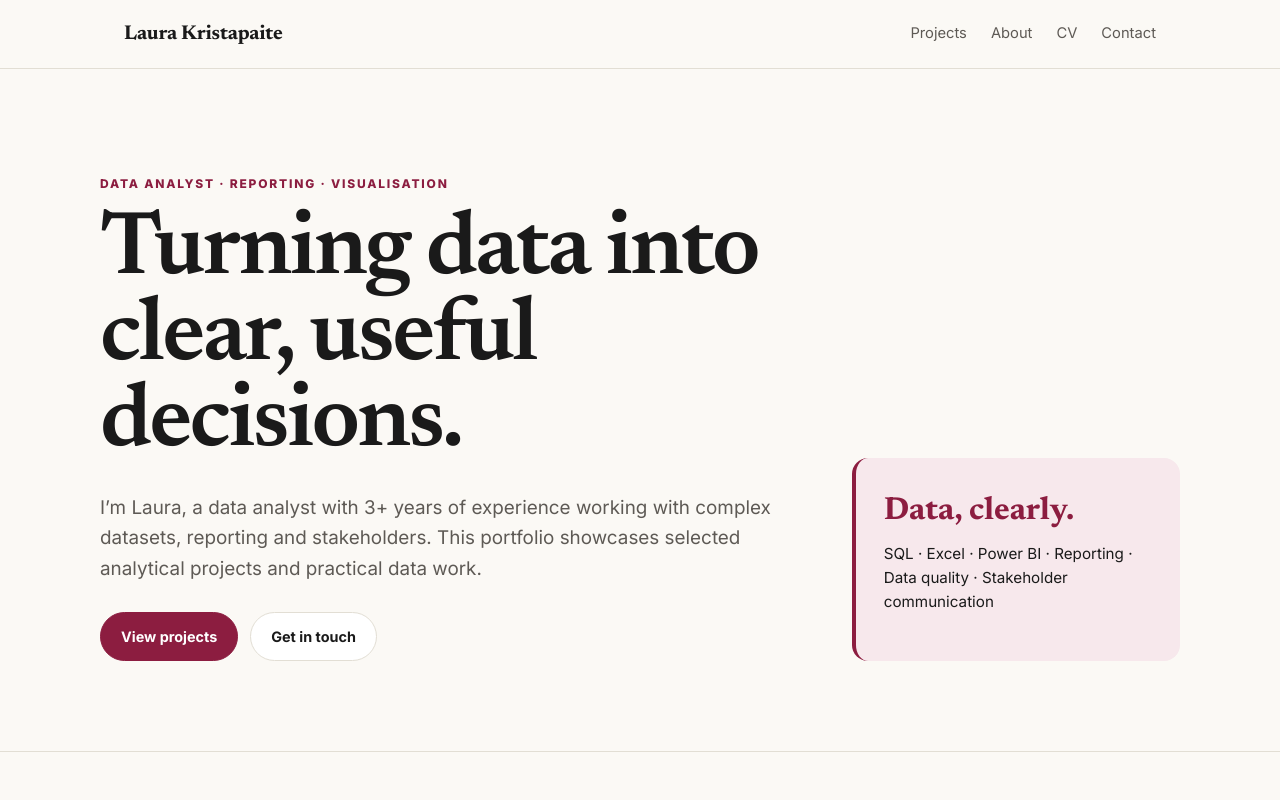
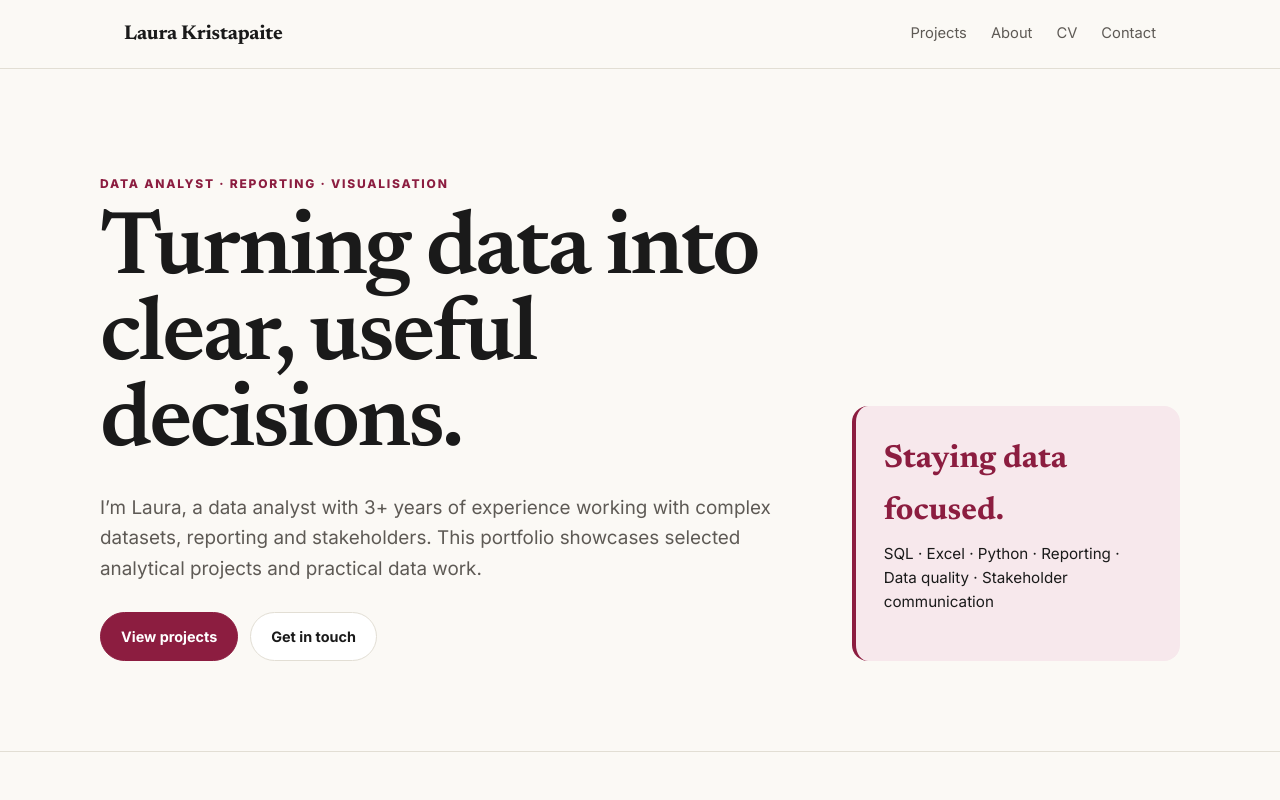
Before and after one commit to kristapaite-l/kristapaite-l.github.io, a plain HTML site: page index.html in a window 1280 px wide. Shown: the top 800 px of the page. Drawn offline with Linux system fonts and the light colour scheme.

Commit message:
Fix: tweak list of skills

```diff
--- a/index.html
+++ b/index.html
@@ -389,8 +389,8 @@ footer {
     </div>
   </div>
   <div class="hero-note">
-    <strong>Data, clearly.</strong>
-    <p>SQL · Excel · Power BI · Reporting · Data quality · Stakeholder communication</p>
+    <strong>Staying data focused.</strong>
+    <p>SQL · Excel · Python · Reporting · Data quality · Stakeholder communication</p>
   </div>
 </header>
 
```
